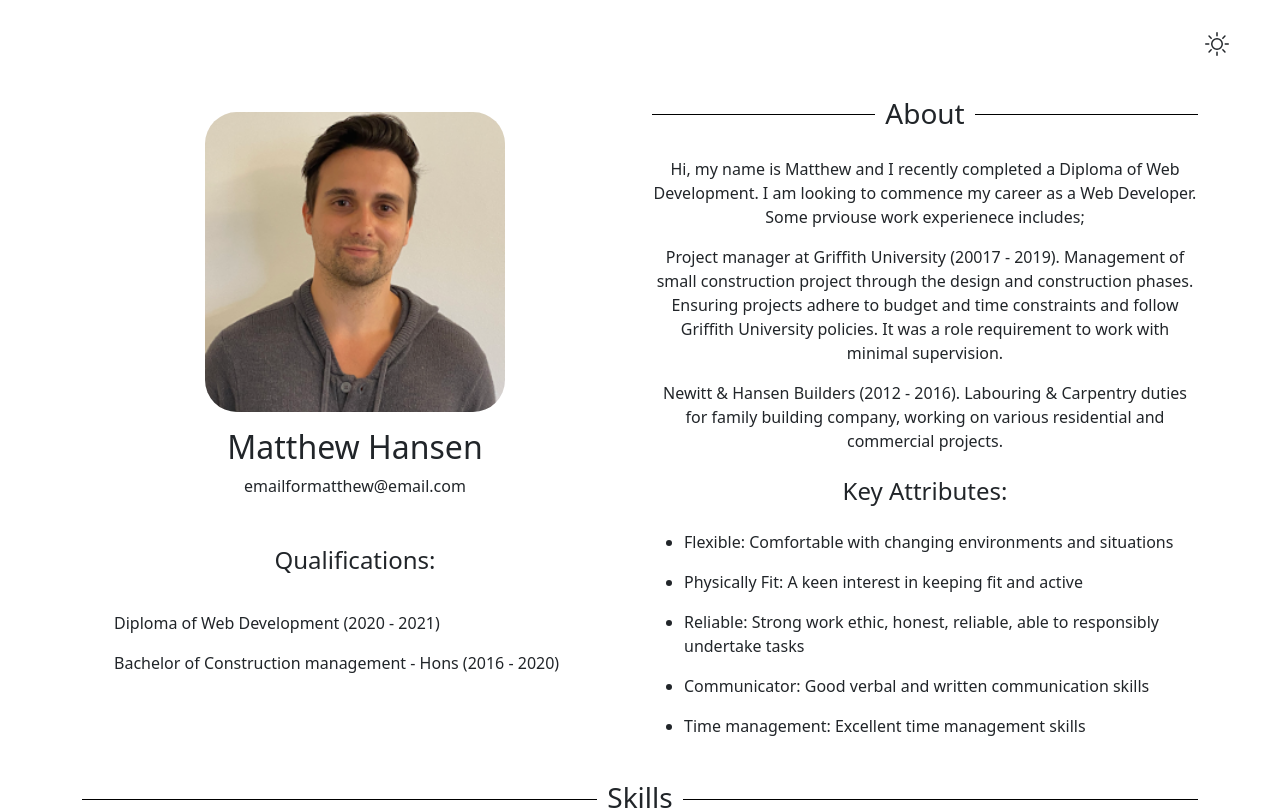
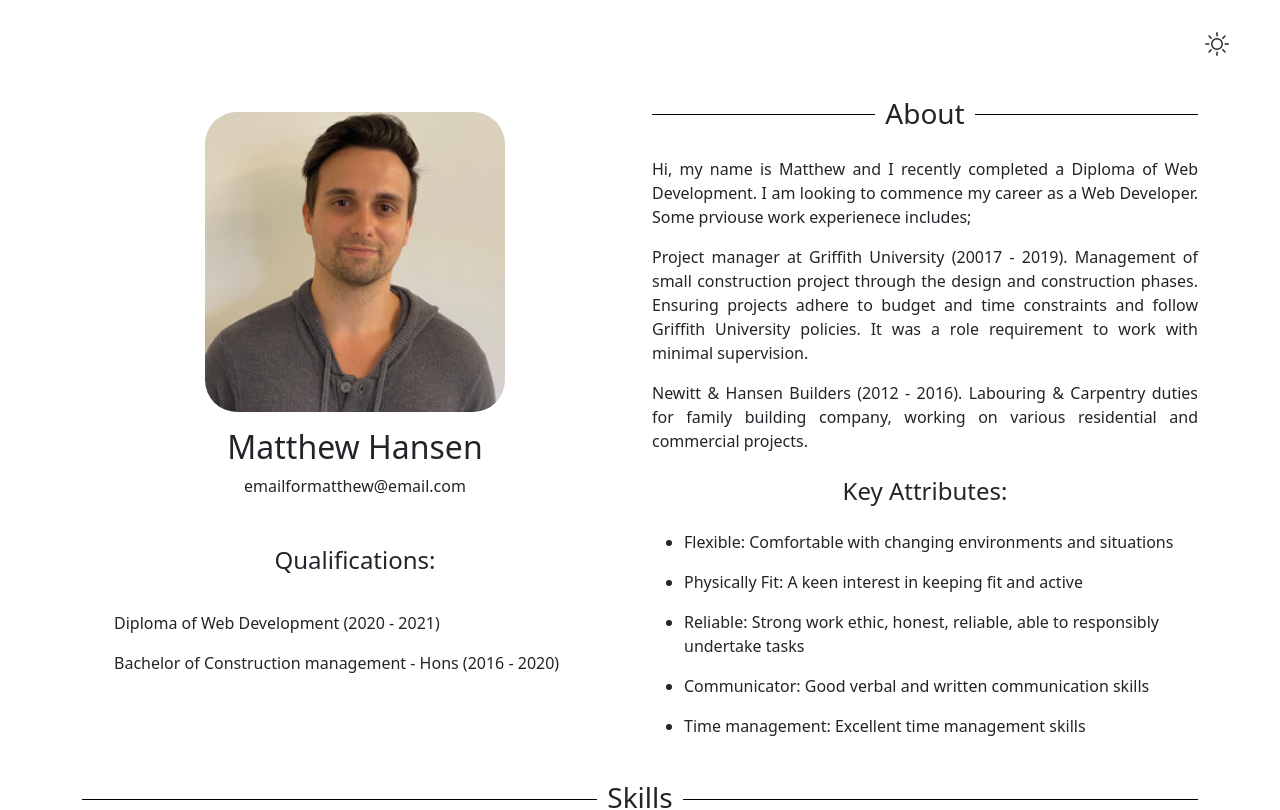
Before and after one commit to King-cobra711/My-Site, a React (Create React App) app: page / in a window 1280 px wide. Shown: the top 810 px of the page. Built offline with nearby package versions, Linux system fonts and the light colour scheme.

Commit message:
deployment stuff

```diff
--- a/src/App.js
+++ b/src/App.js
@@ -90,19 +90,28 @@ function App() {
             >
               <span className={theme === "light" ? "" : "dark"}>About</span>
             </h3>
-            <p className={theme === "light" ? "dark" : "light"}>
+            <p
+              className={theme === "light" ? "dark" : "light"}
+              style={{ textAlign: "justify" }}
+            >
               Hi, my name is Matthew and I recently completed a Diploma of Web
               Development. I am looking to commence my career as a Web
               Developer. Some prviouse work experienece includes;
             </p>
-            <p className={theme === "light" ? "dark" : "light"}>
+            <p
+              className={theme === "light" ? "dark" : "light"}
+              style={{ textAlign: "justify" }}
+            >
               Project manager at Griffith University (20017 - 2019). Management
               of small construction project through the design and construction
               phases. Ensuring projects adhere to budget and time constraints
               and follow Griffith University policies. It was a role requirement
               to work with minimal supervision.
             </p>
-            <p className={theme === "light" ? "dark" : "light"}>
+            <p
+              className={theme === "light" ? "dark" : "light"}
+              style={{ textAlign: "justify" }}
+            >
               Newitt & Hansen Builders (2012 - 2016). Labouring & Carpentry
               duties for family building company, working on various residential
               and commercial projects.
```
Also changed, not shown: 2 other files (tests, documents, lock files or other folders).
